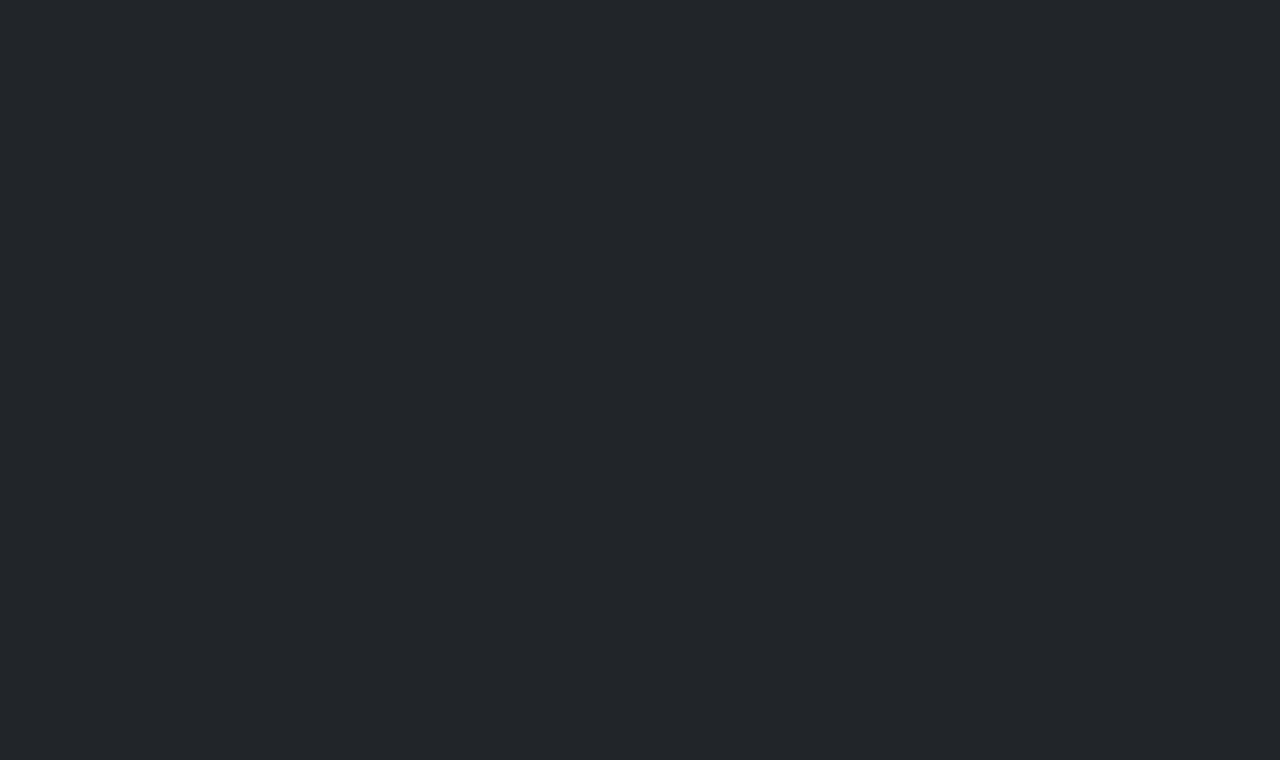
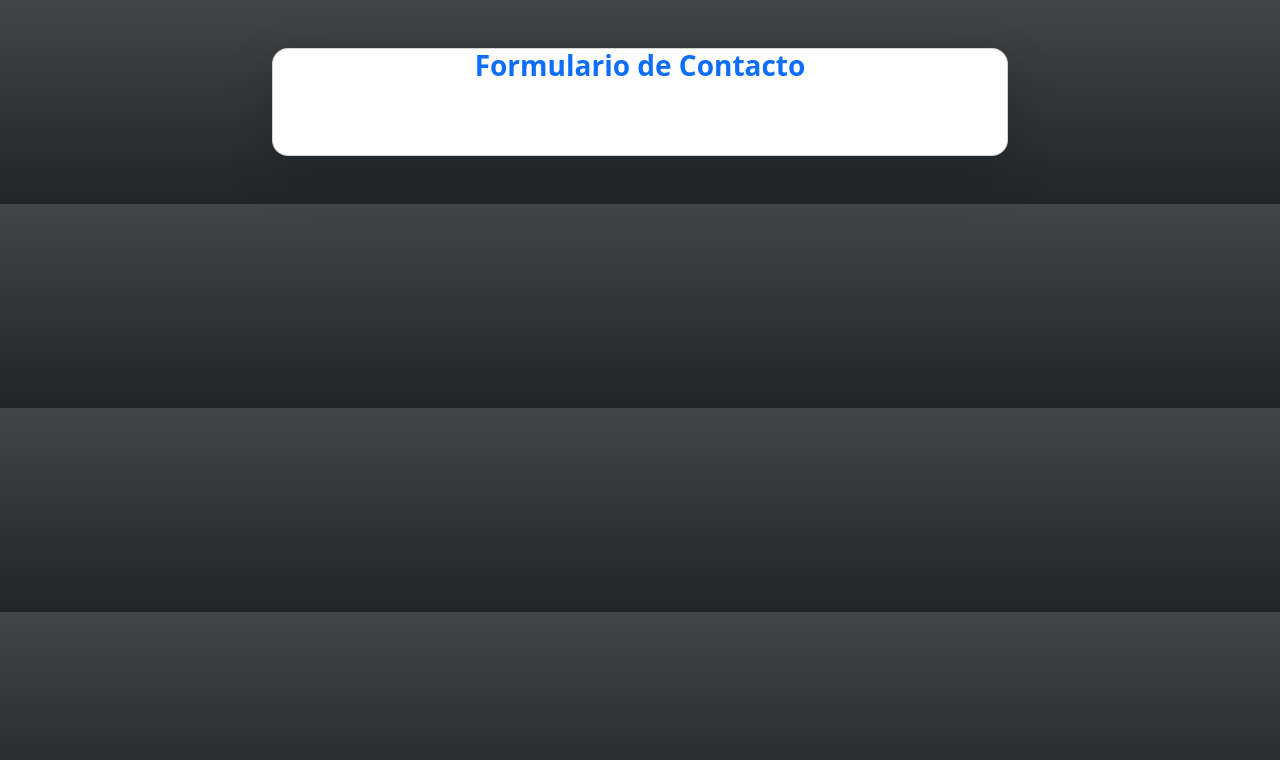
Before and after one commit to juanignacioalzuagaray/form-moderno, a plain HTML site: page index.html in a window 1280 px wide. Drawn offline with nearby package versions, Linux system fonts and the light colour scheme.

Commit message:
contenido-centrado-sitema de grillas- resonsive- tarjeta- tarjeta mod-titulo

```diff
--- a/index.html
+++ b/index.html
@@ -7,7 +7,36 @@
 
  <link href="https://cdn.jsdelivr.net/npm/bootstrap@5.3.0/dist/css/bootstrap.min.css" rel="stylesheet">
 </head>
+
 <body class="bg-dark bg-gradient">
+
+
+
+    <div class="container py-5">
+
+        <div class="row justify-content-center">
+            <div class="col-12 col-md-10 col-lg-8">
+                <div class="card shadow-lg rounded-4">
+                    <h3 class="text-center mb-4 text-primary fw-bold">
+                        Formulario de Contacto
+                        <form>
+                        </form>
+
+                       </h3>
+
+
+
+
+                <div class="card-body p-4">
+            </div>
+        </div>
+
+            </div>
+
+        </div>
+
+    </div>
+
 
 
 </body>
```
